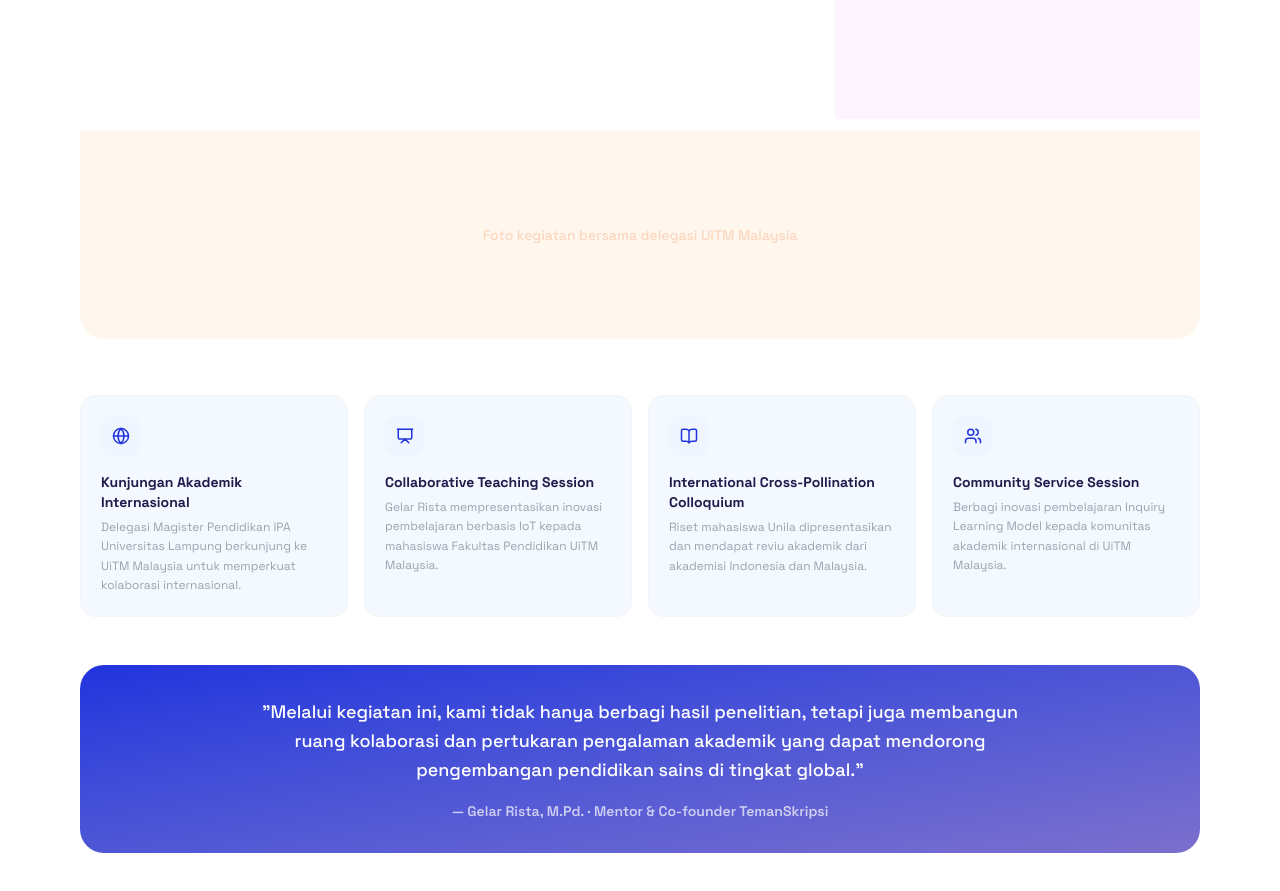
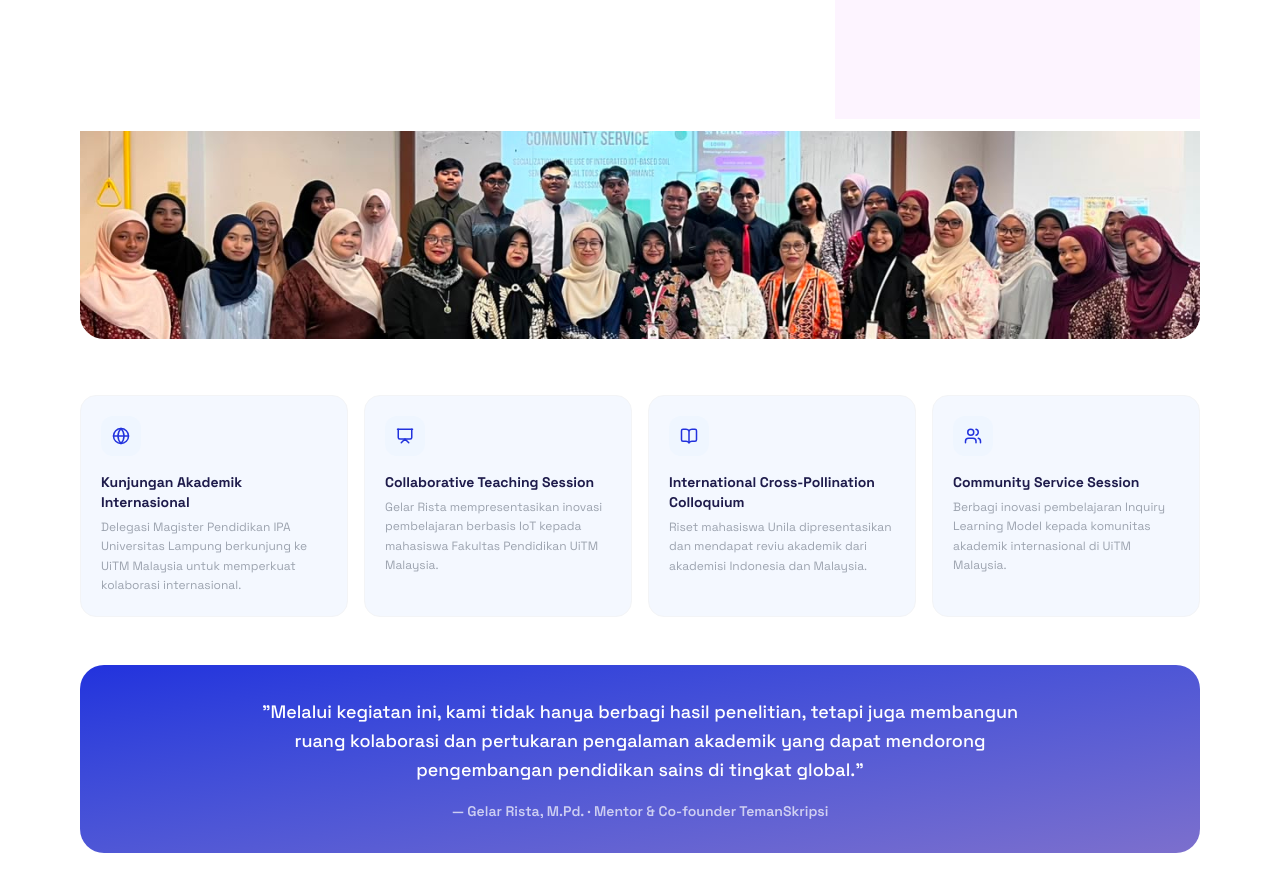
Before and after one commit to temanskripsi-oss/teman-skripsi, a Next.js app: page / in a window 1280 px wide. Shown: the part 3040-3931 px from the top of the page. Built offline with nearby package versions, Linux system fonts and the light colour scheme; no server answers.

Commit message:
feat: add group photo from UiTM Malaysia activity to MentorActivity section
Co-Authored-By: Claude Sonnet 4.6 <noreply@anthropic.com>

```diff
--- a/components/home/MentorActivity.tsx
+++ b/components/home/MentorActivity.tsx
@@ -1,3 +1,4 @@
+import Image from 'next/image'
 import { Globe, BookOpen, Users, Presentation } from 'lucide-react'
 
 const PHOTOS = [
@@ -62,10 +63,8 @@ export default function MentorActivity() {
           <div className="relative aspect-square bg-[#fdf4ff]">
             <div className="absolute inset-0 flex items-center justify-center text-[#7C6FCD]/20 text-xs font-medium">Foto</div>
           </div>
-          <div className="col-span-2 md:col-span-3 relative h-52 bg-[#fff7ed]">
-            <div className="absolute inset-0 flex items-center justify-center text-[#ea580c]/20 text-sm font-medium">
-              Foto kegiatan bersama delegasi UiTM Malaysia
-            </div>
+          <div className="col-span-2 md:col-span-3 relative h-52 bg-[#fff7ed] overflow-hidden">
+            <Image src="/images/malaysia/foto bersama.jpeg" alt="Foto bersama delegasi UiTM Malaysia" fill className="object-cover object-center" sizes="100vw" />
           </div>
         </div>
 
```
Also changed, not shown: public/images/malaysia/foto bersama.jpeg (added).
